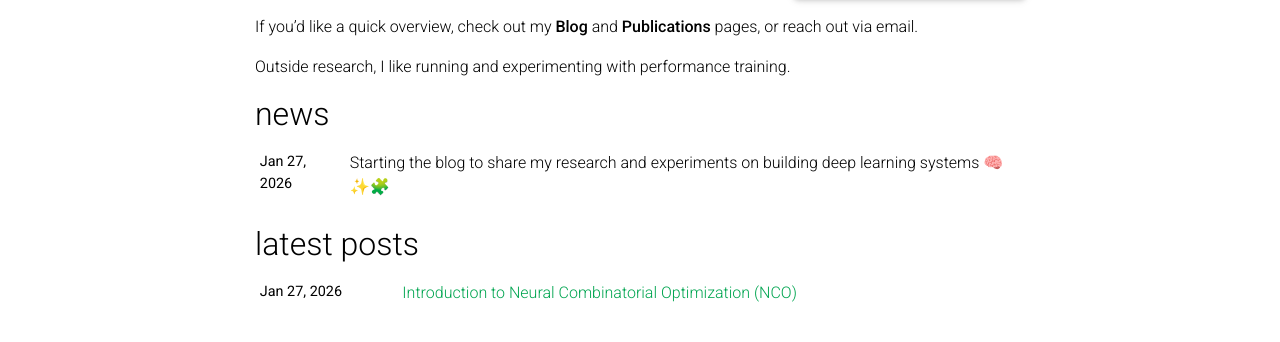
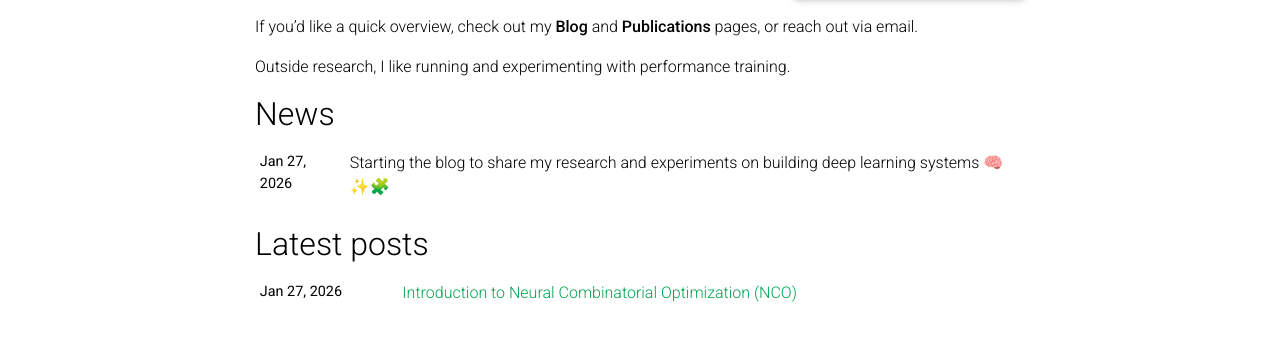
Before and after one commit to TheLeprechaun25/TheLeprechaun25.github.io, a Jekyll site: the page built from _pages/about.md, in a window 1280 px wide. Shown: the part 402-744 px from the top of the page. Built offline with Jekyll 4.4.1, drawn with Linux system fonts in a browser that asks for light colours; full-size pictures stand in for the smaller copies a plugin makes; comment, search, counter and statistics services are not loaded; a style sheet for code colours, icons or effects is not loaded.

Commit message:
Update about.html

```diff
--- a/_layouts/about.html
+++ b/_layouts/about.html
@@ -42,19 +42,19 @@ layout: default
 
           <!-- News -->
           {% if page.news -%}
-            <h2><a href="{{ '/news/' | relative_url }}" style="color: inherit;">news</a></h2>
+            <h2><a href="{{ '/news/' | relative_url }}" style="color: inherit;">News</a></h2>
             {%- include news.html %}
           {%- endif %}
 
           <!-- Latest posts -->
           {% if page.latest_posts -%}
-            <h2><a href="{{ '/blog/' | relative_url }}" style="color: inherit;">latest posts</a></h2>
+            <h2><a href="{{ '/blog/' | relative_url }}" style="color: inherit;">Latest posts</a></h2>
             {%- include latest_posts.html %}
           {%- endif %}
 
           <!-- Selected papers -->
           {% if page.selected_papers -%}
-            <h2><a href="{{ '/publications/' | relative_url }}" style="color: inherit;">selected publications</a></h2>
+            <h2><a href="{{ '/publications/' | relative_url }}" style="color: inherit;">Selected publications</a></h2>
             {%- include selected_papers.html %}
           {%- endif %}
 
```
